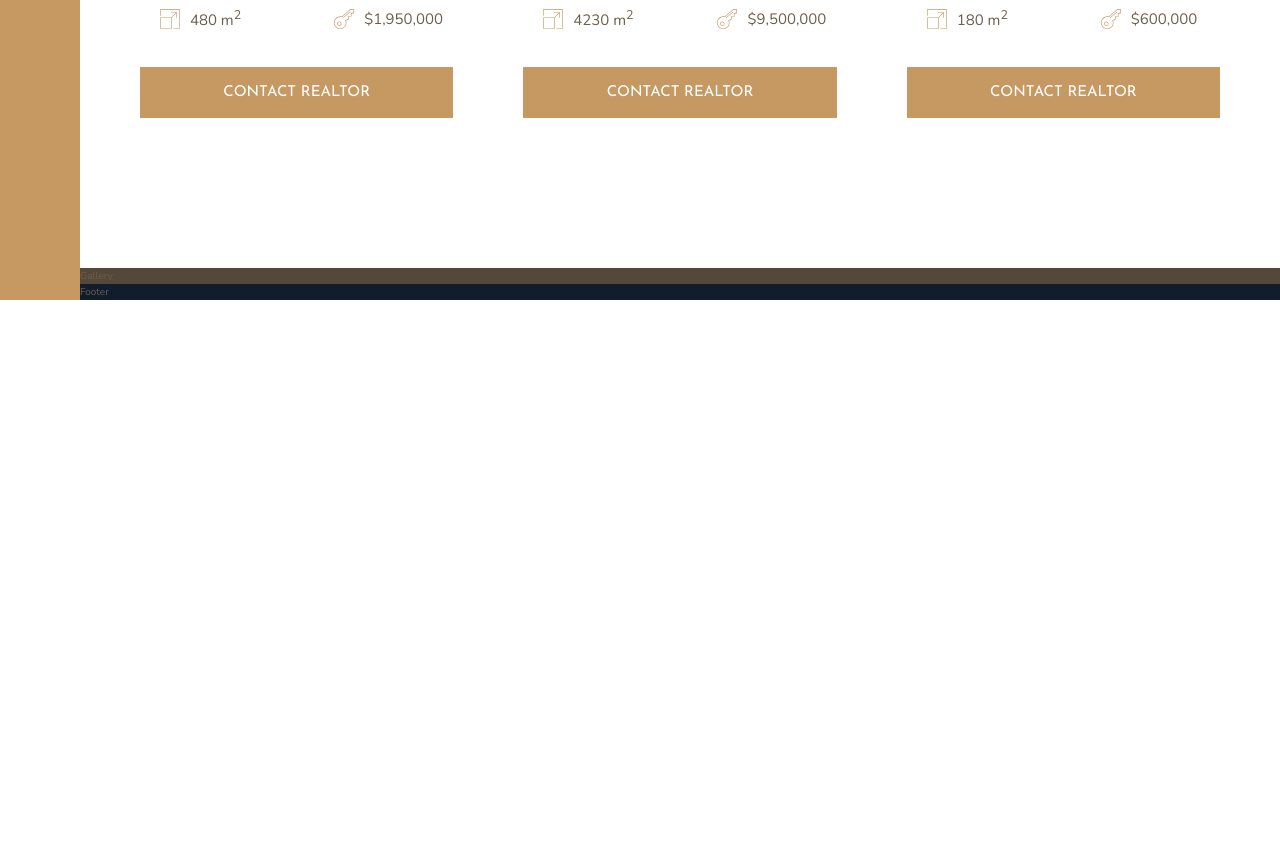
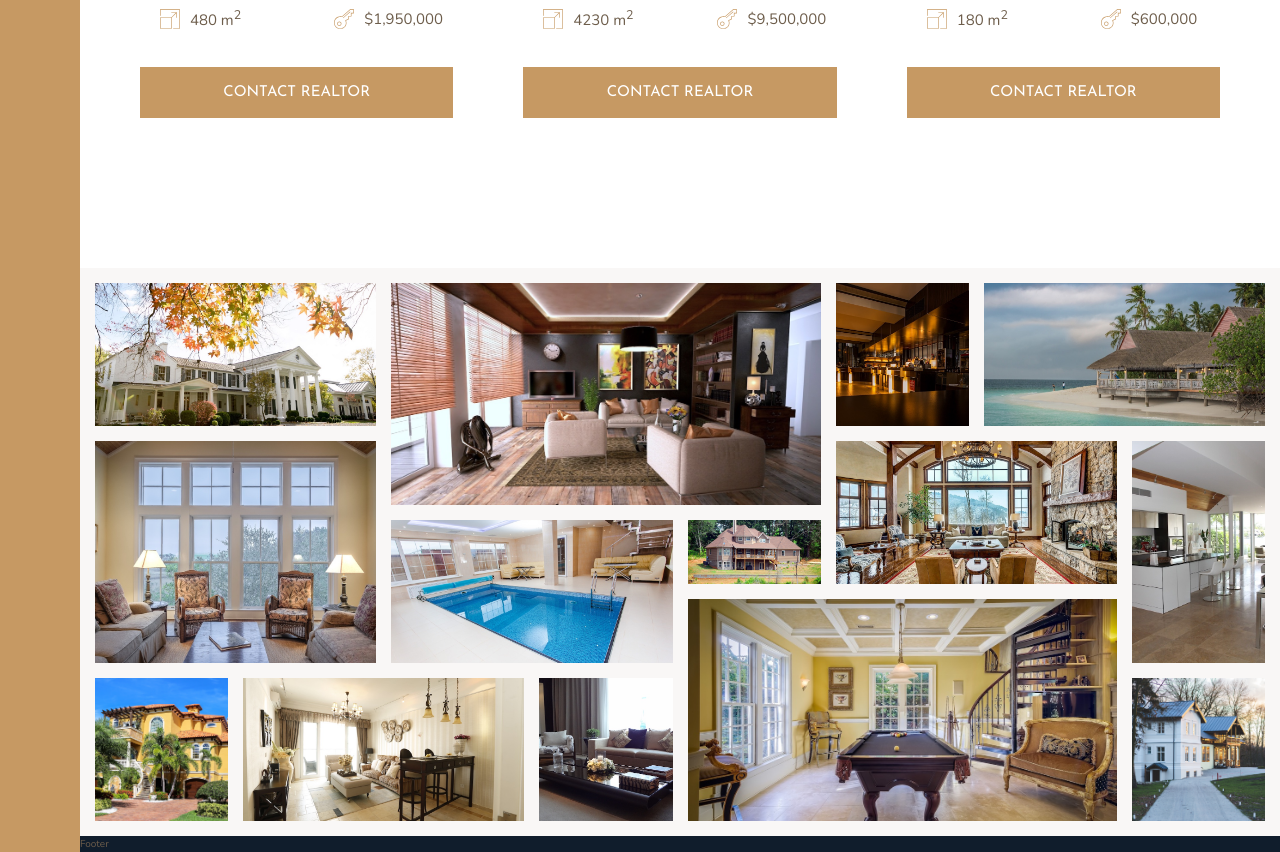
Before and after one commit to Hrugved/Nexter, a website: page index.html in a window 1280 px wide. Shown: the part 2504-3356 px from the top of the page. Before the commit the page ends 2804 px from the top, so only its background shows below. Drawn offline with nearby package versions, Linux system fonts and the light colour scheme.

Commit message:
Lecture 115 : Create gallery section

```diff
--- a/index.html
+++ b/index.html
@@ -291,7 +291,54 @@
         </section>
 
         <section class="gallery">
-            Gallery
+            <figure class="gallery__item gallery__item--1">
+                <img src="img/gal-1.jpeg" alt="Gallery image 1" class="gallery__img">
+            </figure>
+            <figure class="gallery__item gallery__item--2">
+                <img src="img/gal-2.jpeg" alt="Gallery image 2" class="gallery__img">
+            </figure>
+            <figure class="gallery__item gallery__item--3">
+                <img src="img/gal-3.jpeg" alt="Gallery image 3" class="gallery__img">
+            </figure>
+            <figure class="gallery__item gallery__item--4">
+                <img src="img/gal-4.jpeg" alt="Gallery image 4" class="gallery__img">
+            </figure>
+            <figure class="gallery__item gallery__item--5">
+                <img src="img/gal-5.jpeg" alt="Gallery image 5" class="gallery__img">
+            </figure>
+            <figure class="gallery__item gallery__item--5">
+                <img src="img/gal-5.jpeg" alt="Gallery image 5" class="gallery__img">
+            </figure>
+            <figure class="gallery__item gallery__item--6">
+                <img src="img/gal-6.jpeg" alt="Gallery image 6" class="gallery__img">
+            </figure>
+            <figure class="gallery__item gallery__item--7">
+                <img src="img/gal-7.jpeg" alt="Gallery image 7" class="gallery__img">
+            </figure>
+            <figure class="gallery__item gallery__item--7">
+                <img src="img/gal-7.jpeg" alt="Gallery image 7" class="gallery__img">
+            </figure>
+            <figure class="gallery__item gallery__item--8">
+                <img src="img/gal-8.jpeg" alt="Gallery image 8" class="gallery__img">
+            </figure>
+            <figure class="gallery__item gallery__item--9">
+                <img src="img/gal-9.jpeg" alt="Gallery image 9" class="gallery__img">
+            </figure>
+            <figure class="gallery__item gallery__item--10">
+                <img src="img/gal-10.jpeg" alt="Gallery image 10" class="gallery__img">
+            </figure>
+            <figure class="gallery__item gallery__item--11">
+                <img src="img/gal-11.jpeg" alt="Gallery image 11" class="gallery__img">
+            </figure>
+            <figure class="gallery__item gallery__item--12">
+                <img src="img/gal-12.jpeg" alt="Gallery image 12" class="gallery__img">
+            </figure>
+            <figure class="gallery__item gallery__item--13">
+                <img src="img/gal-13.jpeg" alt="Gallery image 13" class="gallery__img">
+            </figure>
+            <figure class="gallery__item gallery__item--14">
+                <img src="img/gal-14.jpeg" alt="Gallery image 14" class="gallery__img">
+            </figure>
         </section>
 
         <footer class="footer">
--- a/sass/_gallery.scss
+++ b/sass/_gallery.scss
@@ -1,4 +1,77 @@
 .gallery{
-    background-color: $color-grey-dark-1;
+    background-color: $color-grey-light-1;
     grid-column: full-start / full-end;
+    display: grid;
+    grid-template-columns: repeat(8,1fr);
+    grid-template-rows: repeat(7, 5vw);
+    grid-gap: 1.5rem;
+    padding: 1.5rem;
+
+    &__item{
+        &--1{
+            grid-row: 1 / span 2;
+            grid-column: 1 / span 2;
+        }
+        &--2{
+            grid-row: 1 / span 3;
+            grid-column: 3 / span 3;
+        }
+        &--3{
+            grid-row: 1 / span 2;
+            grid-column: 6 / span 1;
+        }
+        &--4{
+            grid-row: 1 / span 2;
+            grid-column: 7 / span 2;
+        }
+        &--5{
+            grid-row: 3 / span 3;
+            grid-column: 1 / span 2;
+        }
+        &--6{
+            grid-row: 4 / span 2;
+            grid-column: 3 / span 2;
+        }
+        &--7{
+            grid-row: 4 / span 1;
+            grid-column: 5 / span 1;
+        }
+        &--8{
+            grid-row: 3 / span 2;
+            grid-column: 6 / span 2;
+        }
+        &--9{
+            grid-row: 3 / span 3;
+            grid-column: 8 / span 1;
+        }
+        &--10{
+            grid-row: 6 / span 2;
+            grid-column: 1 / span 1;
+        }
+        &--11{
+            grid-row: 6 / span 2;
+            grid-column: 2 / span 2;
+        }
+        &--12{
+            grid-row: 6 / span 2;
+            grid-column: 4 / span 1;
+        }
+        &--13{
+            grid-row: 5 / span 3;
+            grid-column: 5 / span 3;
+        }
+        &--14{
+            grid-row: 6 / span 2;
+            grid-column: 8 / span 1;
+        }
+    }
+
+    &__img{
+        // images try to maintain their aspect-ratio and it creates unwanted results like overflowing our grid cells, so we have a figure-wrapper around each image
+        // below 3 lines makes any image cover exactly its parent container
+        width: 100%;
+        height: 100%;
+        object-fit: cover;
+        display: block; // it removes the annoying whitespace left, as image is inline and behaves as text
+    }
 }
```
Also changed, not shown: css/style.css, sass/main.scss (line endings or trailing spaces).
